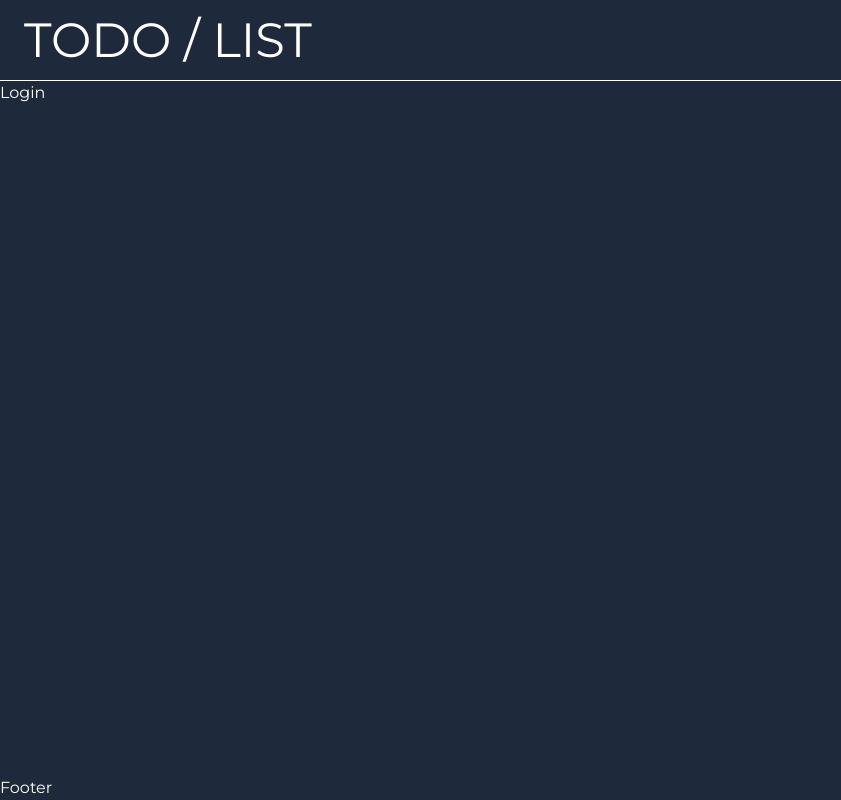
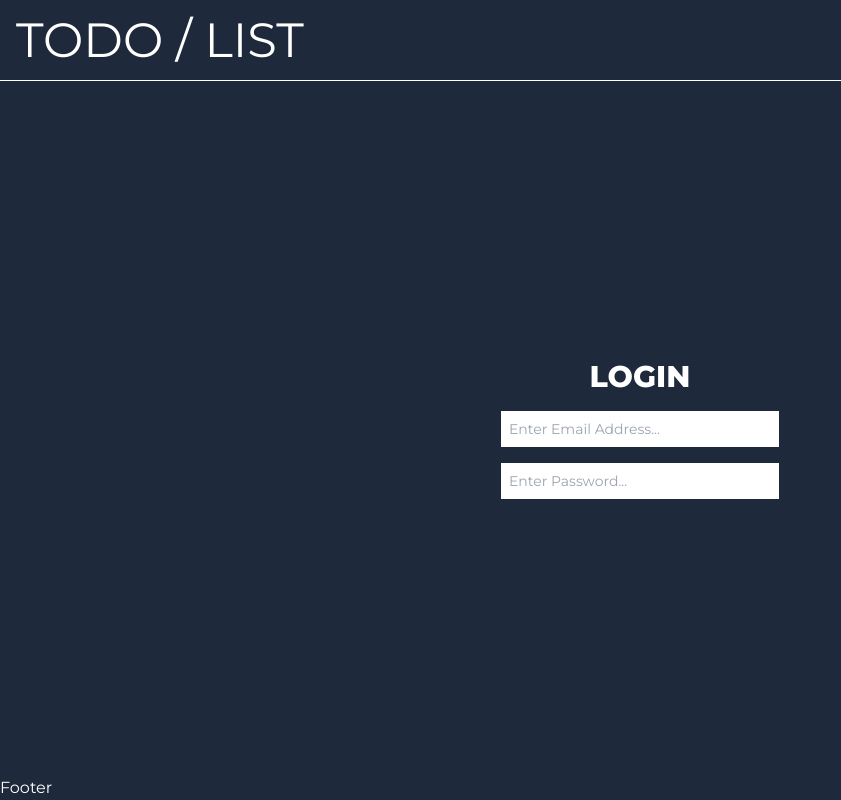
Before and after one commit to OQures/NextJS-TodoList, a Next.js app: page / in a window 1280 px wide. Shown: the whole page, without its empty margins (0-841 px from the left). Built offline with nearby package versions, Linux system fonts and the light colour scheme.

Commit message:
Login Screen + Transition

```diff
--- a/components/Header.js
+++ b/components/Header.js
@@ -2,8 +2,10 @@ import React from "react";
 
 export default function Header() {
   return (
-    <div className="sticky top-0 w-full left-0 bg-inherit flex items-center justify-between p-4 px-6 border-b border-solid border-white">
-      <h1 className="text-2xl select-none sm:text-5xl">TODO / LIST</h1>
+    <div className="sticky top-0 w-full left-0 bg-inherit flex items-center justify-between p-4 border-b border-solid border-white">
+      <h1 className="text-2xl select-none sm:text-5xl duration-300 hover:opacity-100">
+        TODO / LIST
+      </h1>
       <i className="fa-solid fa-user text-xl duration-300 hover:opacity-40 cursor-pointer sm:text-3xl"></i>
     </div>
   );
--- a/components/Layout.js
+++ b/components/Layout.js
@@ -7,7 +7,7 @@ export default function Layout(props) {
   return (
     <div className="flex flex-col min-h-screen relative bg-slate-800 text-white">
       <Header />
-      <main className="flex-1">{children}</main>
+      <main className="flex-1 flex flex-col p-4">{children}</main>
       <Footer />
     </div>
   );
--- a/components/Login.js
+++ b/components/Login.js
@@ -1,7 +1,19 @@
-import React from 'react'
+import React from "react";
 
 export default function Login() {
   return (
-    <div>Login</div>
-  )
+    <div className="flex-1 text-xs sm:text-sm flex flex-col justify-center items-center gap-2 sm:gap-4">
+      <h1 className="font-extrabold text-xl sm:text-3xl duration-300">LOGIN</h1>
+      <input
+        type="text"
+        placeholder="Enter Email Address..."
+        className="outline-none text-slate-900 p-2 w-full max-w-[30ch] duration-300"
+      />
+      <input
+        type="text"
+        placeholder="Enter Password..."
+        className="outline-none text-slate-900 p-2 w-full max-w-[30ch] duration-300"
+      />
+    </div>
+  );
 }
--- a/pages/index.js
+++ b/pages/index.js
@@ -7,7 +7,7 @@ const inter = Inter({ subsets: ["latin"] });
 
 export default function Home() {
   return (
-    <div>
+    <>
       <Head>
         <title>Create Next App</title>
         <meta name="description" content="Generated by create next app" />
@@ -16,7 +16,6 @@ export default function Home() {
       </Head>
 
       <Login />
-
-    </div>
+    </>
   );
 }
```
